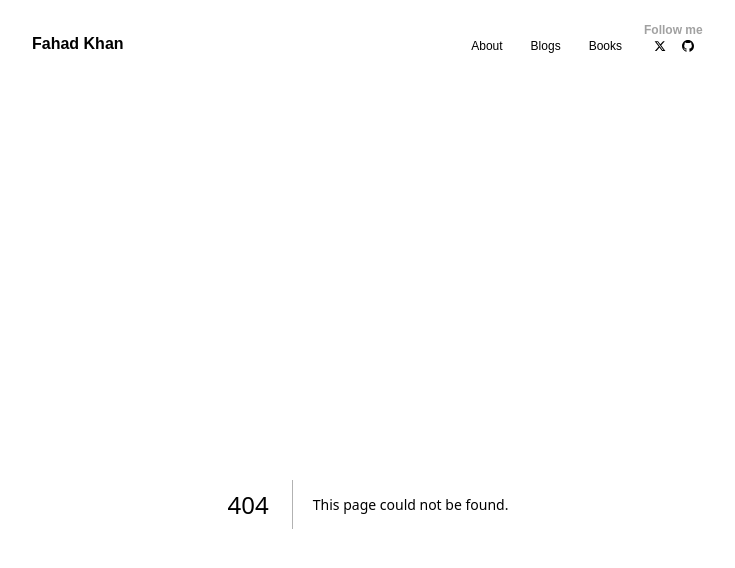
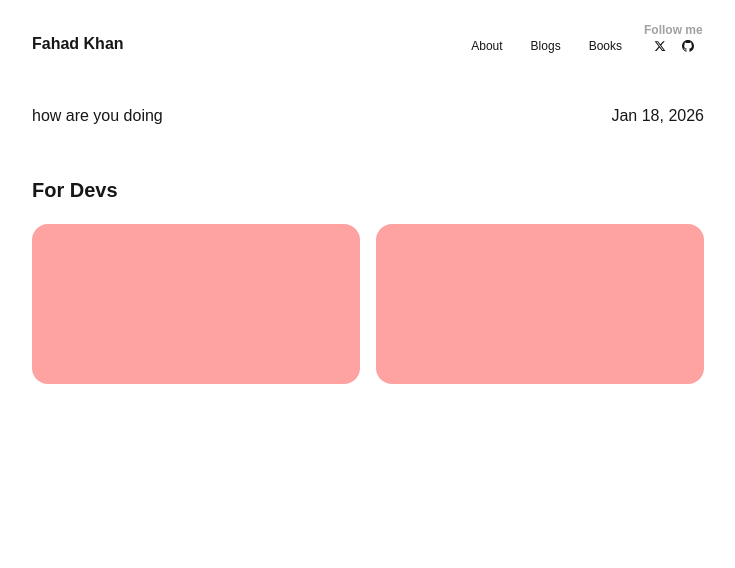
Before and after one commit to Fahad-Dezloper/Dezloper-Portfolio, a Next.js app: page /blogs in a window 1280 px wide. Before the commit this address had no page. Shown: the top 568 px of the page, without its empty margins (272-1007 px from the left). Built offline with nearby package versions, Linux system fonts and the light colour scheme.

Commit message:
feat: Structure ready for portfolio website

```diff
--- /dev/null
+++ b/app/blogs/page.tsx
@@ -0,0 +1,49 @@
+import react from 'react'
+import GitHubContributionsDemo from '../components/GithubChart'
+
+const Blogs = () => {
+    return (
+        <div className="min-w-2xl max-w-2xl">
+
+        <div className="w-full mb-12">
+          <div className='flex justify-between w-full'>
+            <span>how are you doing</span>
+            <span>Jan 18, 2026</span>
+          </div>
+        </div>
+
+        <div className="flex flex-col">
+          <h2 className="w-full mb-5 text-left text-xl font-bold text-neutral-900 dark:text-white">
+        For Devs
+          </h2>
+          <div className='grid grid-cols-2 overflow-hidden gap-4'>
+          {[
+      { title: "Project One", desc: "Short description that can wrap to two lines.", color: "bg-blue-100" },
+      { title: "Project One", desc: "Short description that can wrap to two lines.", color: "bg-red-100" },
+    ].map((item, index) => (
+      <article
+        key={index}
+        className="flex h-[20vh] bg-red-300 rounded-2xl w-full flex-col gap-3"
+      >
+        {/* <div
+          className={`h-[20vh] w-full rounded-2xl ${item.color}`}
+        />
+        <div className="flex items-start justify-between gap-2">
+          <h3 className="text-left text-base font-semibold text-neutral-900 dark:text-white">
+            {item.title}
+          </h3>
+          <span className="shrink-0 text-neutral-900 dark:text-white" aria-hidden>
+            ↗
+          </span>
+        </div>
+        <p className="text-left text-sm leading-snug text-zinc-600 dark:text-zinc-400">
+          {item.desc}
+        </p> */}
+      </article>
+    ))}
+          </div>
+        </div>
+      </div>
+    )
+}
+export default Blogs
--- a/app/layout.tsx
+++ b/app/layout.tsx
@@ -29,12 +29,12 @@ export default function RootLayout({
       lang="en"
       className={`${geistSans.variable} ${geistMono.variable} h-full antialiased`}
     >
-      <body className="min-h-full flex  p-6 mx-auto flex-col items-center">
-      <Navbar />
-      <TooltipProvider>
-      {children}
-      </TooltipProvider>
-    </body>
+      <body className="flex min-h-dvh w-full flex-col items-center p-6">
+        <div className="flex w-full items-center flex-col">
+          <Navbar />
+          <TooltipProvider>{children}</TooltipProvider>
+        </div>
+      </body>
     </html>
   );
 }
```
